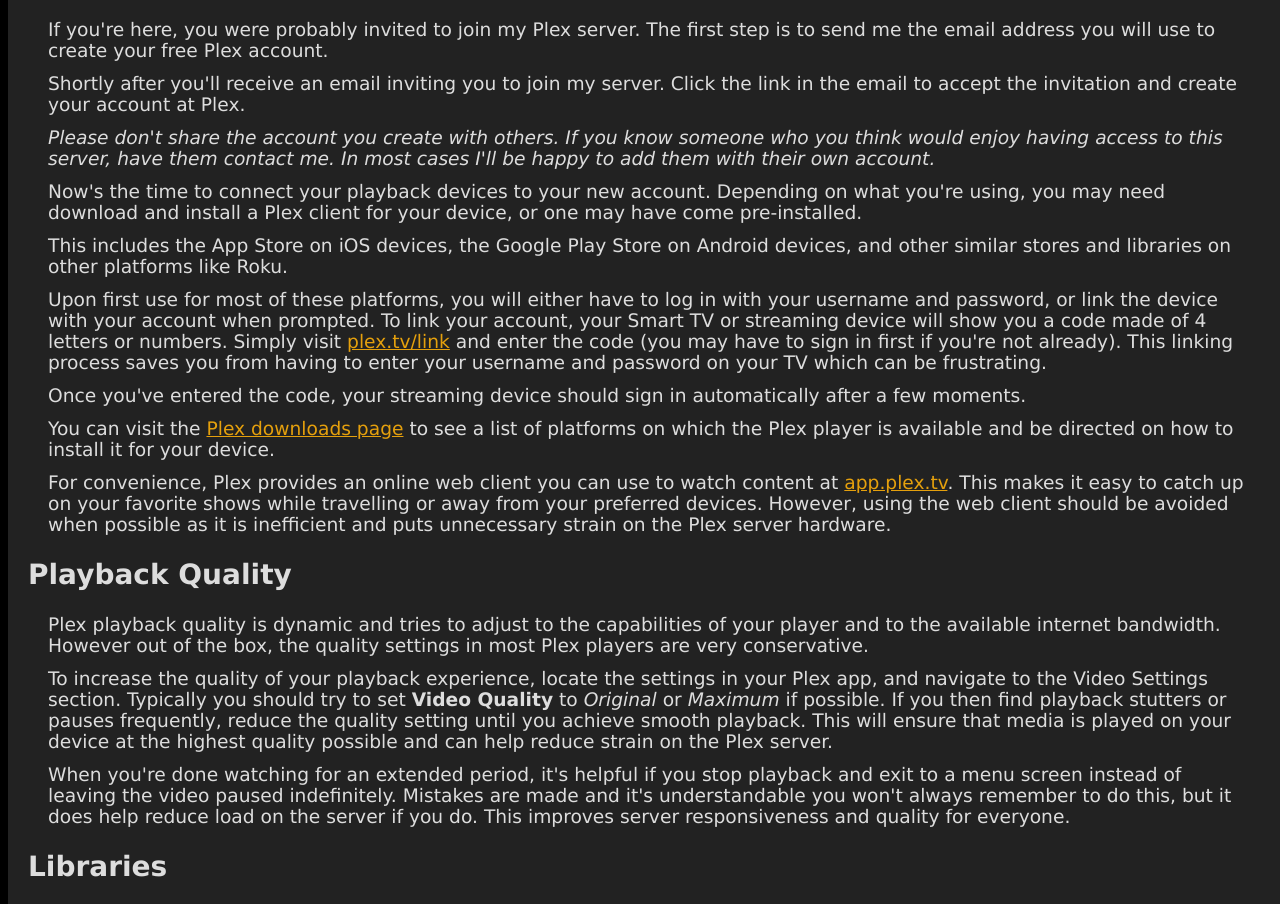
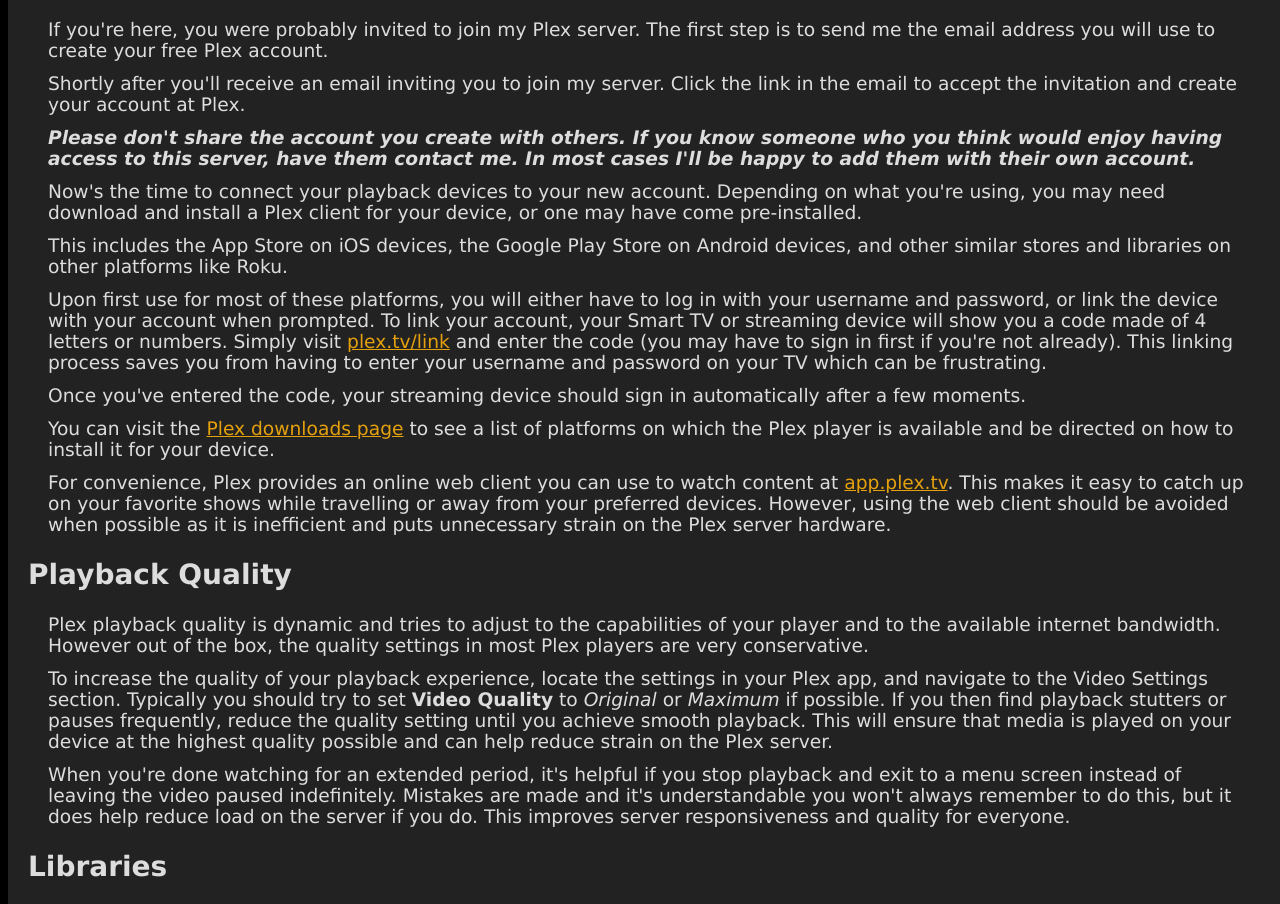
Before and after one commit to mveinot/plex-intro, a plain HTML site: page index.html in a window 1280 px wide. Shown: the part 1000-1904 px from the top of the page. Drawn offline with Linux system fonts and the light colour scheme.

Commit message:
formatting

```diff
--- a/index.html
+++ b/index.html
@@ -34,7 +34,7 @@
 			<h2 id="getting_started">Getting Started</h2>
 			<p>If you're here, you were probably invited to join my Plex server. The first step is to send me the email address you will use to create your free Plex account.</p>
 			<p>Shortly after you'll receive an email inviting you to join my server. Click the link in the email to accept the invitation and create your account at Plex.</p>
-			<p><em>Please don't share the account you create with others. If you know someone who you think would enjoy having access to this server, have them contact me. In most cases I'll be happy to add them with their own account.</em></p>
+			<p><em><strong>Please don't share the account you create with others. If you know someone who you think would enjoy having access to this server, have them contact me. In most cases I'll be happy to add them with their own account.</strong></em></p>
 			<p>Now's the time to connect your playback devices to your new account. Depending on what you're using, you may need download and install a Plex client for your device, or one may have come pre-installed.</p>
 			<p>This includes the App Store on iOS devices, the Google Play Store on Android devices, and other similar stores and libraries on other platforms like Roku.</p>
 			<p>Upon first use for most of these platforms, you will either have to log in with your username and password, or link the device with your account when prompted. To link your account, your Smart TV or streaming device will show you a code made of 4 letters or numbers. Simply visit <a href="https://www.plex.tv/link/" target="_blank">plex.tv/link</a> and enter the code (you may have to sign in first if you're not already). This linking process saves you from having to enter your username and password on your TV which can be frustrating.<p>
```
